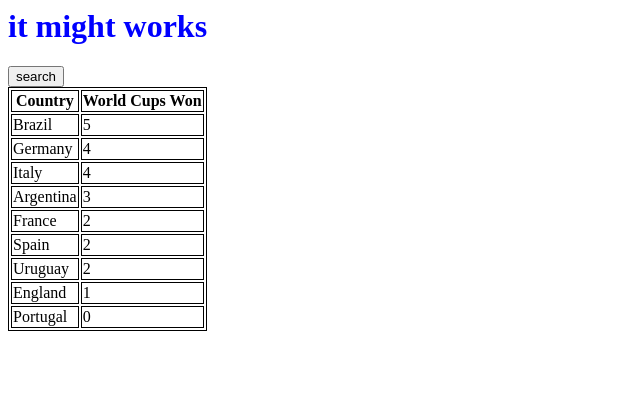
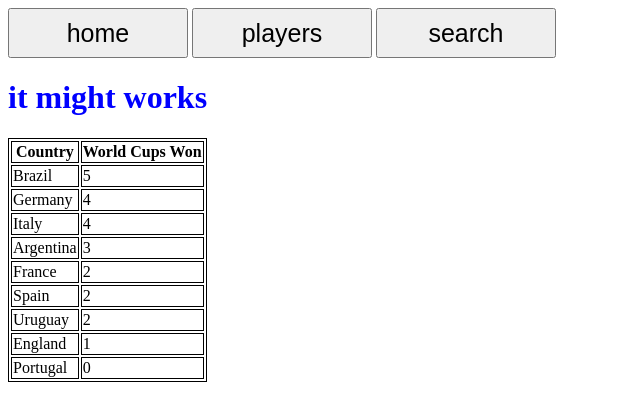
Before and after one commit to aldridged-oop/football_stats_tracker, a Flask app: page / in a window 1280 px wide. Shown: the top 420 px of the page, without its empty margins (0-640 px from the left). Run offline with Flask 3, Linux system fonts and the light colour scheme; data comes from the database, SQL or seed files in the repository; both versions use the stored data as it was after the commit.

Commit message:
started work on website

```diff
--- a/app.py
+++ b/app.py
@@ -20,5 +20,17 @@ def home():
 
     return render_template("index.html", send_test = temp_list)
 
+
+
+@app.route("/players.html", methods=["GET", "POST"])
+def players():
+
+
+    return render_template("players.html")
+
+
+
+
+
 if __name__ == "__main__":
     app.run(debug=True)
--- a/static/style.css
+++ b/static/style.css
@@ -5,18 +5,9 @@ h1 {
 
 button {
     color: black;
-
-}
-
-.row-container {
-  display: flex;
-  flex-wrap: wrap;
-  gap: 16px;
-}
-
-.grid-item {
-  width: 45%;
-  box-sizing: border-box;
+    height: 50px;
+    width: 180px;
+    font-size: 25px;
 }
 
 table, th, td {
--- a/templates/index.html
+++ b/templates/index.html
@@ -3,9 +3,12 @@
     <link rel="stylesheet" href="static/style.css">
 </head>
 <body>
+<button type="button">home</button> <button onclick="location.replace('players.html')">players</button> <button type="button">search</button>
+
+
 <h1>it might works</h1>
 
-<button type="button">search</button>
+
 
 </div>
 <table>
--- /dev/null
+++ b/templates/players.html
@@ -0,0 +1 @@
+<h1>yo</h1>
```
Also changed, not shown: football.db.
